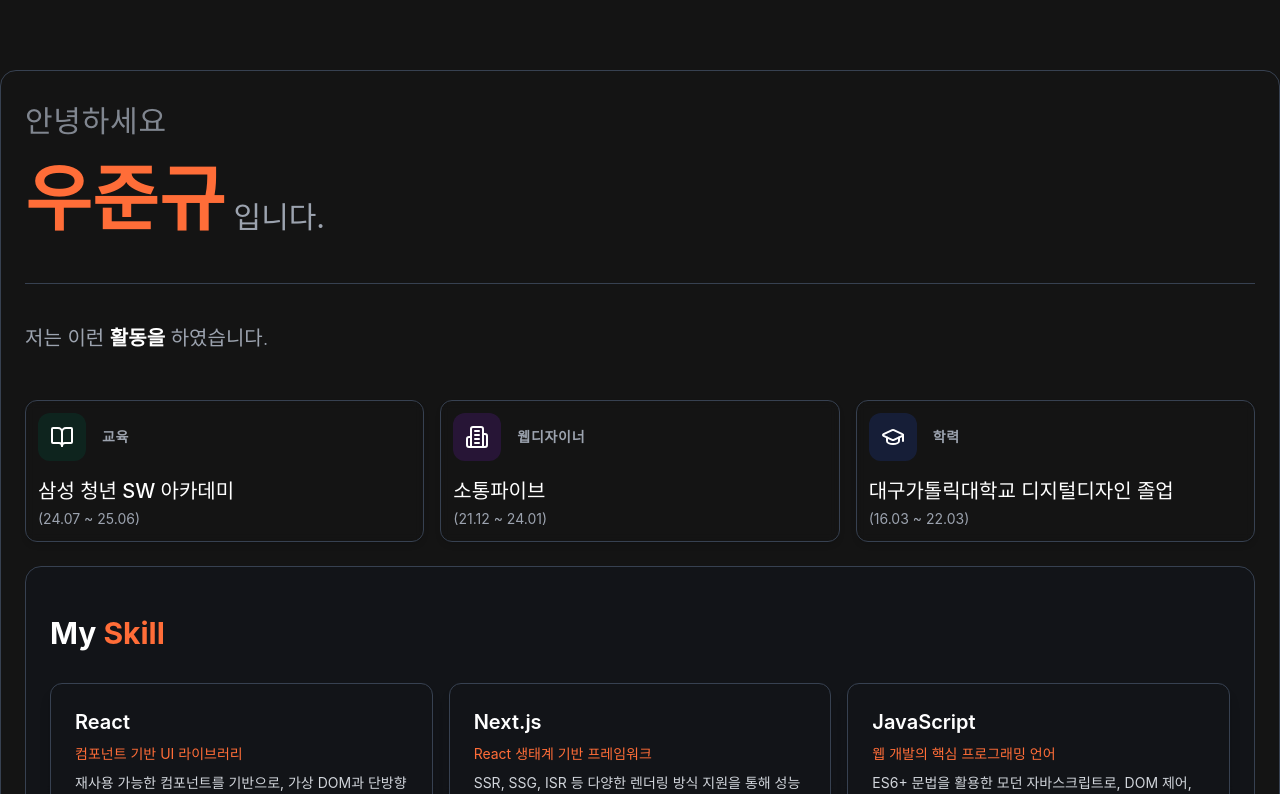
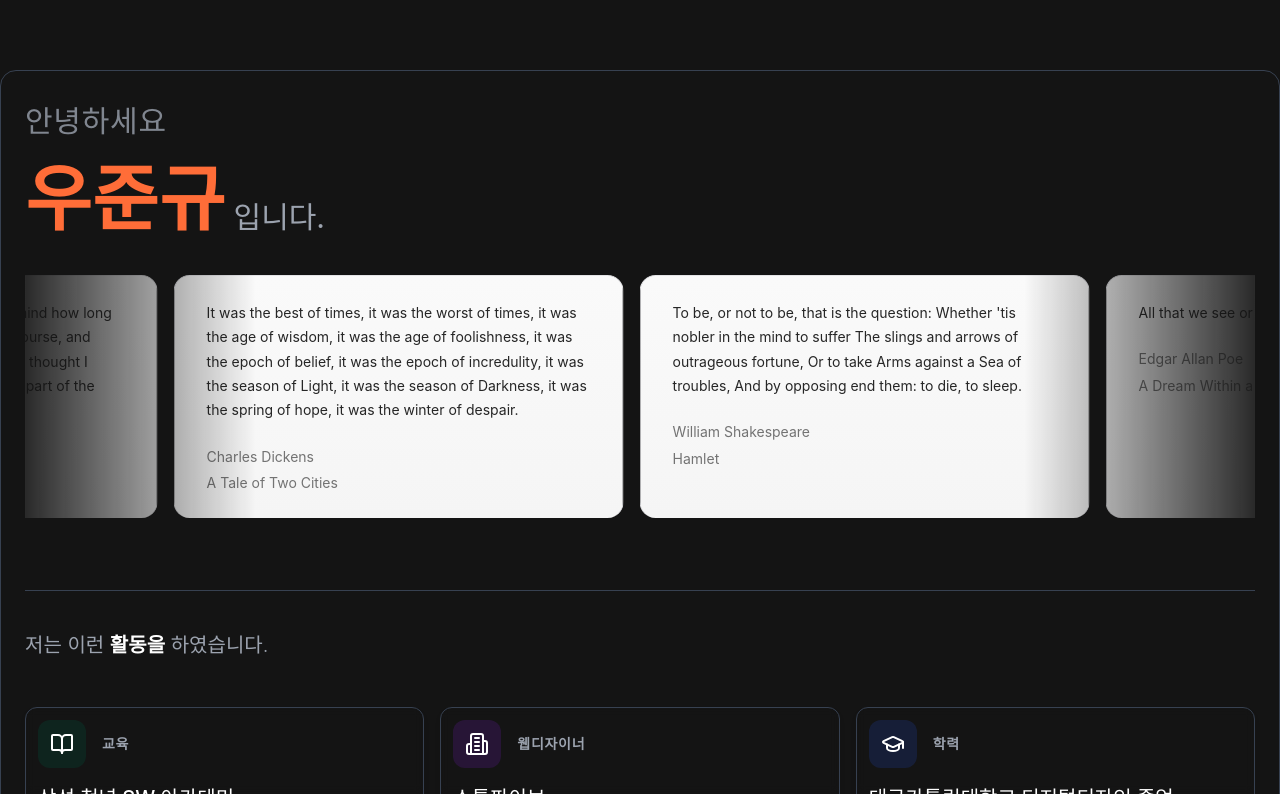
Before and after one commit to dnwnsrb11/WJG-my-portfolio, a Next.js app: page / in a window 1280 px wide. Shown: the part 645-1439 px from the top of the page. Built offline with nearby package versions, Linux system fonts and the light colour scheme.

Commit message:
feat:나의 소개 카드 애니메이션 적용

```diff
--- a/src/components/main/aboutMe.tsx
+++ b/src/components/main/aboutMe.tsx
@@ -1,6 +1,8 @@
+import { InfiniteMovingCards } from "@/components/ui/infinite-moving-cards";
 import { History } from "./history";
 import Skill from "./skill";
 import { TextGenerateEffect } from "@/components/ui/text-generate-effect";
+import { AboutMeText } from "@/components/main/aboutMeText";
 
 export const AboutMe = () => {
   return (
@@ -17,6 +19,10 @@ export const AboutMe = () => {
               <span className="text-2xl md:text-3xl font-normal ml-2 text-gray-400 transition-all duration-300">입니다.</span>
             </div>
           </div>
+        </section>
+        {/* 나에 대한 소개  */}
+        <section>
+          <AboutMeText />
         </section>
 
         {/* Divider with Animation */}
--- /dev/null
+++ b/src/components/main/aboutMeText.tsx
@@ -0,0 +1,43 @@
+"use client";
+
+import { InfiniteMovingCards } from "@/components/ui/infinite-moving-cards";
+
+export const AboutMeText = () => {
+  const testimonials = [
+    {
+      quote:
+        "It was the best of times, it was the worst of times, it was the age of wisdom, it was the age of foolishness, it was the epoch of belief, it was the epoch of incredulity, it was the season of Light, it was the season of Darkness, it was the spring of hope, it was the winter of despair.",
+      name: "Charles Dickens",
+      title: "A Tale of Two Cities",
+    },
+    {
+      quote:
+        "To be, or not to be, that is the question: Whether 'tis nobler in the mind to suffer The slings and arrows of outrageous fortune, Or to take Arms against a Sea of troubles, And by opposing end them: to die, to sleep.",
+      name: "William Shakespeare",
+      title: "Hamlet",
+    },
+    {
+      quote: "All that we see or seem is but a dream within a dream.",
+      name: "Edgar Allan Poe",
+      title: "A Dream Within a Dream",
+    },
+    {
+      quote: "It is a truth universally acknowledged, that a single man in possession of a good fortune, must be in want of a wife.",
+      name: "Jane Austen",
+      title: "Pride and Prejudice",
+    },
+    {
+      quote:
+        "Call me Ishmael. Some years ago—never mind how long precisely—having little or no money in my purse, and nothing particular to interest me on shore, I thought I would sail about a little and see the watery part of the world.",
+      name: "Herman Melville",
+      title: "Moby-Dick",
+    },
+  ];
+  return (
+    <section>
+      <div className="py-4 rounded-md flex flex-col antialiased items-center justify-center relative overflow-hidden">
+        <InfiniteMovingCards items={testimonials} direction="right" speed="slow" />
+      </div>
+    </section>
+  );
+};
--- a/tailwind.config.js
+++ b/tailwind.config.js
@@ -2,67 +2,75 @@
 /** @type {import('tailwindcss').Config} */
 module.exports = {
   darkMode: ["class"],
-    content: [
-    "./src/app/**/*.{js,ts,jsx,tsx}",
-    "./src/components/**/*.{js,ts,jsx,tsx}",
-  ],
+  content: ["./src/app/**/*.{js,ts,jsx,tsx}", "./src/components/**/*.{js,ts,jsx,tsx}"],
   theme: {
     extend: {
+      // 여기에 애니메이션 정의 추가
+      animation: {
+        scroll: "scroll var(--animation-duration, 40s) var(--animation-direction, forwards) linear infinite",
+      },
+      keyframes: {
+        scroll: {
+          to: {
+            transform: "translate(calc(-50% - 0.5rem))",
+          },
+        },
+      },
       colors: {
-  			title: '#FF6D38',
-  			text2: '#A4A4A4',
-  			deactivate: '#5C5C5C',
-  			background: 'hsl(var(--background))',
+        title: "#FF6D38",
+        text2: "#A4A4A4",
+        deactivate: "#5C5C5C",
+        background: "hsl(var(--background))",
         primary: {
-  				DEFAULT: 'hsl(var(--primary))',
-  				foreground: 'hsl(var(--primary-foreground))'
+          DEFAULT: "hsl(var(--primary))",
+          foreground: "hsl(var(--primary-foreground))",
         },
-  			stroke: '#393939',
-  			foreground: 'hsl(var(--foreground))',
+        stroke: "#393939",
+        foreground: "hsl(var(--foreground))",
         card: {
-  				DEFAULT: 'hsl(var(--card))',
-  				foreground: 'hsl(var(--card-foreground))'
+          DEFAULT: "hsl(var(--card))",
+          foreground: "hsl(var(--card-foreground))",
         },
         popover: {
-  				DEFAULT: 'hsl(var(--popover))',
-  				foreground: 'hsl(var(--popover-foreground))'
+          DEFAULT: "hsl(var(--popover))",
+          foreground: "hsl(var(--popover-foreground))",
         },
         secondary: {
-  				DEFAULT: 'hsl(var(--secondary))',
-  				foreground: 'hsl(var(--secondary-foreground))'
+          DEFAULT: "hsl(var(--secondary))",
+          foreground: "hsl(var(--secondary-foreground))",
         },
         muted: {
-  				DEFAULT: 'hsl(var(--muted))',
-  				foreground: 'hsl(var(--muted-foreground))'
+          DEFAULT: "hsl(var(--muted))",
+          foreground: "hsl(var(--muted-foreground))",
         },
         accent: {
-  				DEFAULT: 'hsl(var(--accent))',
-  				foreground: 'hsl(var(--accent-foreground))'
+          DEFAULT: "hsl(var(--accent))",
+          foreground: "hsl(var(--accent-foreground))",
         },
         destructive: {
-  				DEFAULT: 'hsl(var(--destructive))',
-  				foreground: 'hsl(var(--destructive-foreground))'
+          DEFAULT: "hsl(var(--destructive))",
+          foreground: "hsl(var(--destructive-foreground))",
         },
-  			border: 'hsl(var(--border))',
-  			input: 'hsl(var(--input))',
-  			ring: 'hsl(var(--ring))',
+        border: "hsl(var(--border))",
+        input: "hsl(var(--input))",
+        ring: "hsl(var(--ring))",
         chart: {
-  				'1': 'hsl(var(--chart-1))',
-  				'2': 'hsl(var(--chart-2))',
-  				'3': 'hsl(var(--chart-3))',
-  				'4': 'hsl(var(--chart-4))',
-  				'5': 'hsl(var(--chart-5))'
-  			}
+          1: "hsl(var(--chart-1))",
+          2: "hsl(var(--chart-2))",
+          3: "hsl(var(--chart-3))",
+          4: "hsl(var(--chart-4))",
+          5: "hsl(var(--chart-5))",
+        },
       },
       screens: {
-  			custom: '1130px'
+        custom: "1130px",
       },
       borderRadius: {
-  			lg: 'var(--radius)',
-  			md: 'calc(var(--radius) - 2px)',
-  			sm: 'calc(var(--radius) - 4px)'
-  		}
-  	}
+        lg: "var(--radius)",
+        md: "calc(var(--radius) - 2px)",
+        sm: "calc(var(--radius) - 4px)",
+      },
+    },
   },
   plugins: [require("tailwindcss-animate")],
 };
```
Lines whose indentation alone changed are shown as unchanged.
